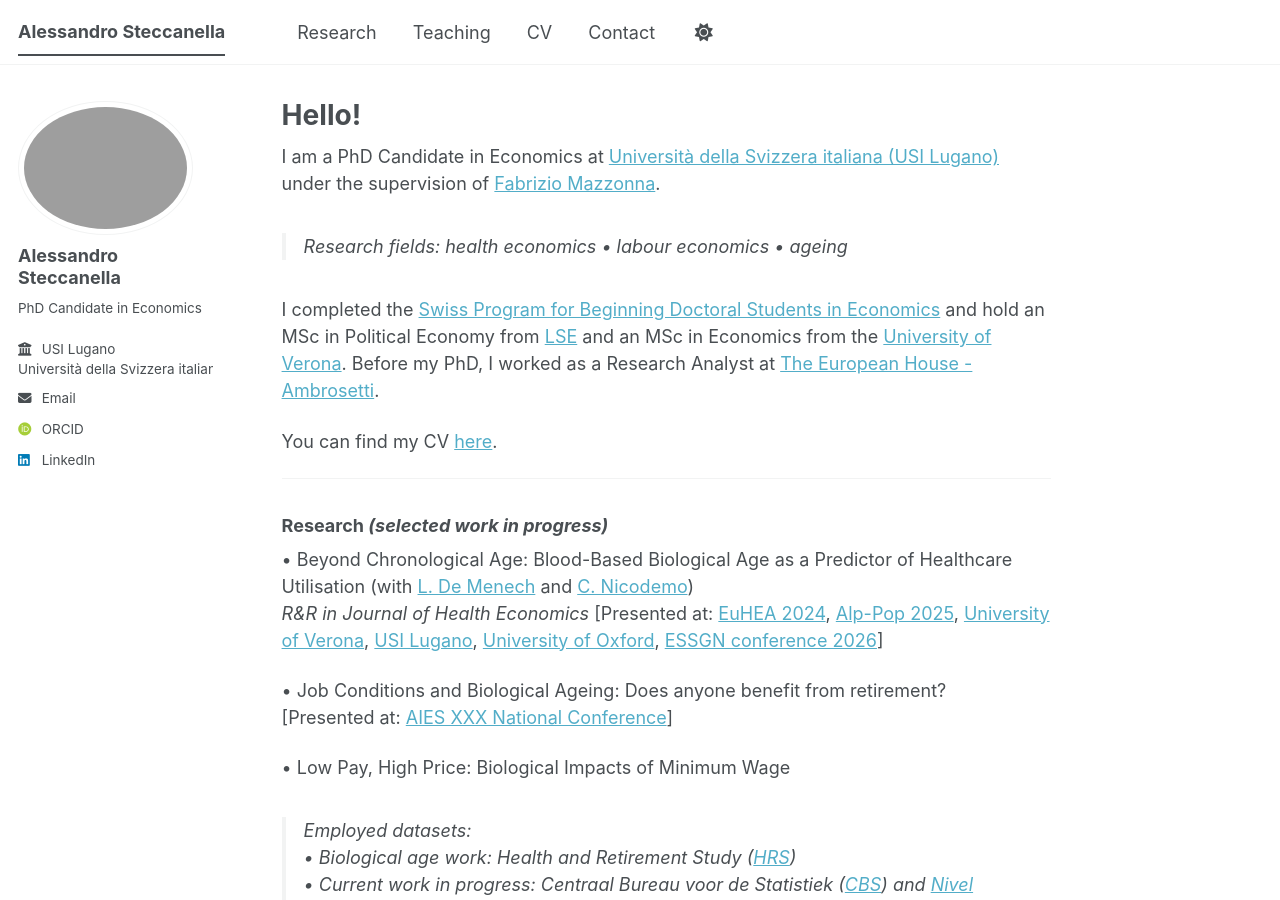
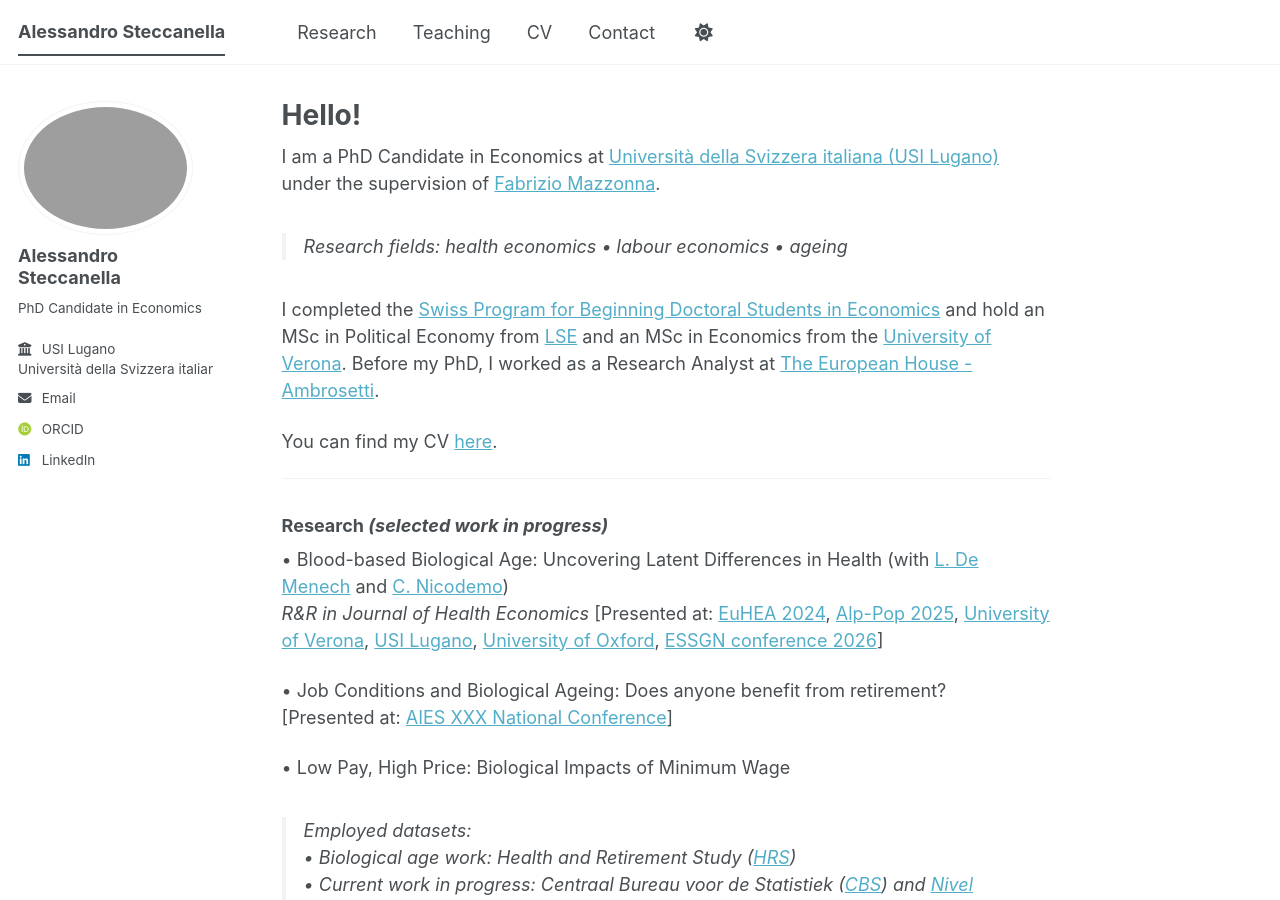
Before and after one commit to AlessandroSteccanella/alessandrosteccanella.github.io, a Jekyll site: the page built from _pages/about.md, in a window 1280 px wide and 900 px high. Built offline with Jekyll 4.4.1, drawn with Linux system fonts in a browser that asks for light colours; some web fonts are replaced; a script bundle is joined from its source files by our own code; library files that are not in the unit come from our copies.

Commit message:
Update research entry on biological age study

```diff
--- a/_pages/about.md
+++ b/_pages/about.md
@@ -20,7 +20,7 @@
 ### Research *(selected work in progress)* {#research}
 
 
-• Beyond Chronological Age: Blood-Based Biological Age as a Predictor of Healthcare Utilisation (with [L. De Menech](https://www.linkedin.com/in/lorenzo-de-menech-87a9011b8/) and [C. Nicodemo](https://www.catianicodemo.com/))<br>
+• Blood-based Biological Age: Uncovering Latent Differences in Health (with [L. De Menech](https://www.linkedin.com/in/lorenzo-de-menech-87a9011b8/) and [C. Nicodemo](https://www.catianicodemo.com/))<br>
 *R&R in Journal of Health Economics* [Presented at: [EuHEA 2024](https://euhea.eu/welcome_conference_2024.html), [Alp-Pop 2025](https://dondena.unibocconi.eu/news-events/alp-pop-2025), [University of Verona](https://www.dse.univr.it/?ent=ciclosem&idC=136&lang=en), [USI Lugano](https://idep.usi.ch/seminars), [University of Oxford](https://www.phc.ox.ac.uk/events), [ESSGN conference 2026](https://essgn.org/conference-2026/)]
 
 • Job Conditions and Biological Ageing: Does anyone benefit from retirement?<br>
```
